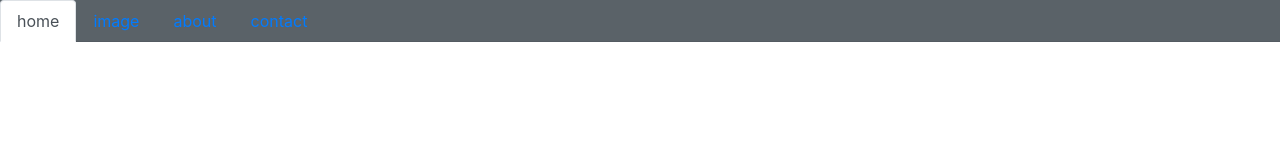
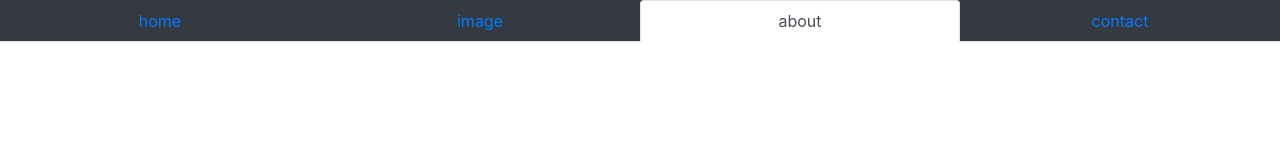
Before and after one commit to KAILASHGANGAI/bootstrap-learning, a plain HTML site: page navbar.html in a window 1280 px wide. Drawn offline with Linux system fonts and the light colour scheme.

Commit message:
nav-justified

```diff
--- a/navbar.html
+++ b/navbar.html
@@ -8,18 +8,18 @@
     <link rel="stylesheet" href="css/bootstrap.css">
 </head>
 <body>
-    <ul class="nav nav-tabs btn-secondary">
+    <ul class="nav nav-tabs bg-dark nav-justified " >
         <li class="nav-item">
-            <a href="#" class="nav-link active">home</a>
+            <a href="#" class="nav-link">home</a>
         </li>
         <li class="nav-item">
                 <a href="#" class="nav-link">image</a>
             </li>
             <li class="nav-item">
-                    <a href="#" class="nav-link">about</a>
+                    <a href="#" class="nav-link active">about</a>
             </li>
             <li class="nav-item">
-                    <a href="#" class="nav-link">contact</a>
+                    <a href="#" class="nav-link disable">contact</a>
                 </li>
     </ul>
     <script src="js/bootstrap.js"></script>
```
